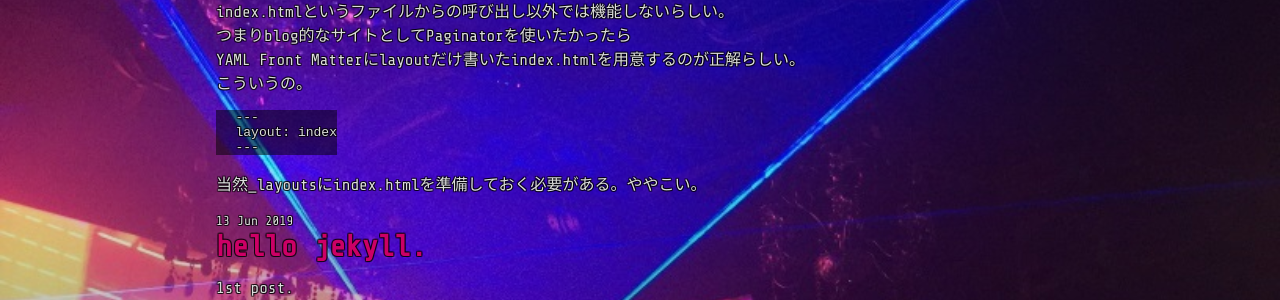
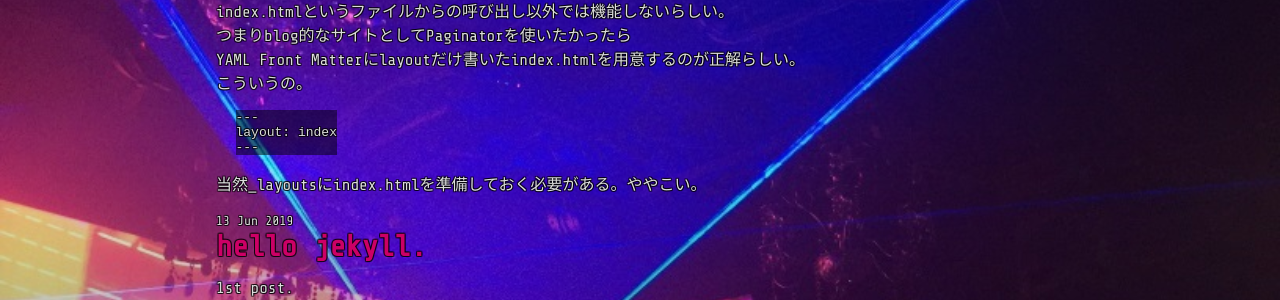
Before and after one commit to switchworks/switchworks.github.io, a Jekyll site: the page built from index.html, in a window 1280 px wide. Shown: the part 236-536 px from the top of the page. Built offline with Jekyll 4.4.1, drawn with Linux system fonts in a browser that asks for light colours; the list of posts is cut into pages by our own code.

Commit message:
Update default.html

```diff
--- a/_layouts/default.html
+++ b/_layouts/default.html
@@ -83,7 +83,7 @@
 	code {
 		display: inline-block;
 		background: #00000080;
-		padding-left: 1.5em;
+		margin-left: 1.5em;
 	}
 	::-webkit-scrollbar{
 		width: 0.5em;
```
